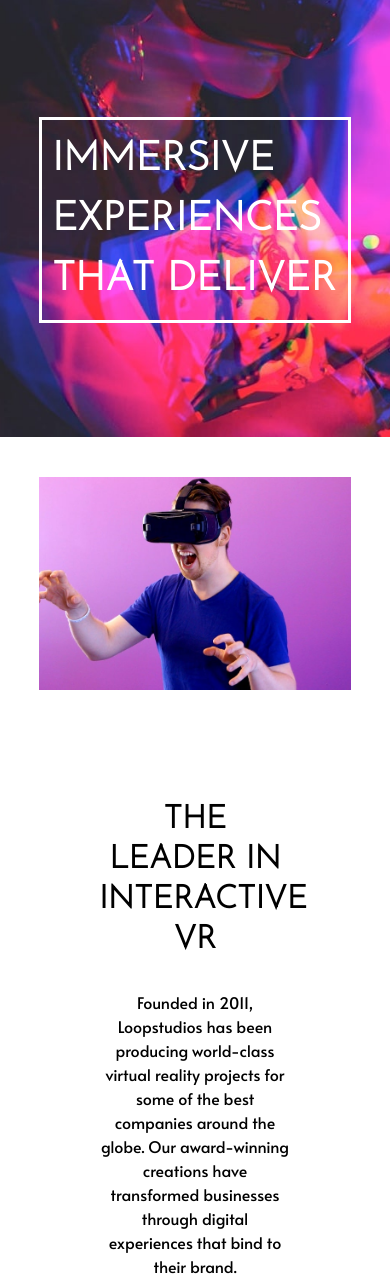
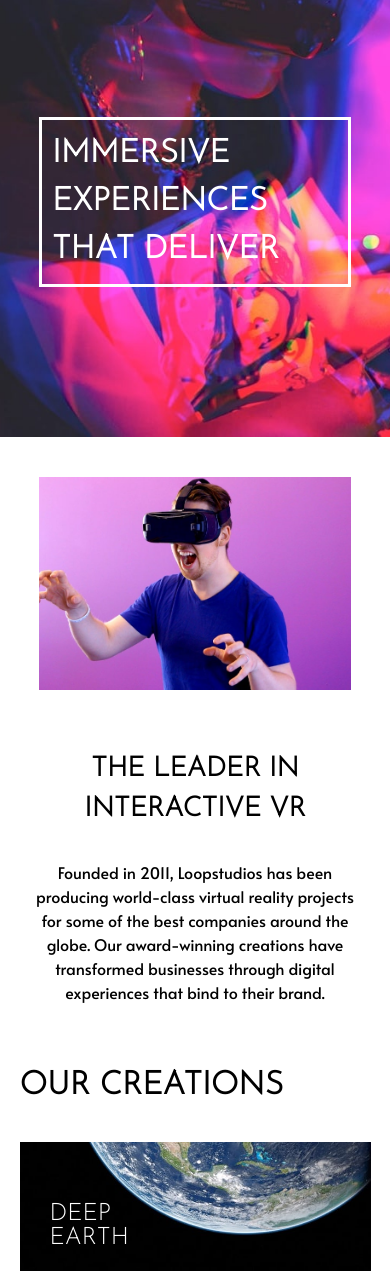
Before and after one commit to ThomasAurelius/fm_loopstudios-landing-page-main, a plain HTML site: page index.html in a window 390 px wide. Shown: the part 63-1344 px from the top of the page. Drawn offline with Linux system fonts and the light colour scheme.

Commit message:
updated css media q lines 661-674

```diff
--- a/style.css
+++ b/style.css
@@ -541,9 +541,9 @@ footer ul li a:focus {
 	.section-2-content {
 		position: unset;
 		margin: 0 auto;
-		width: 80vw;
+		width: 90vw;
 		background-color: white;
-		padding: 60px;
+		padding: 30px;
 	}
 
 	.section-3-container {
@@ -657,3 +657,17 @@ footer ul li a:focus {
 		text-align: center;
 	}
 }
+
+@media (max-width: 400px) {
+	.hero-title {
+		font-size: 2rem;
+	}
+
+	.section-2-content {
+		padding: 10px;
+	}
+
+	.section-2-subtitle {
+		font-size: 1.7rem;
+	}
+}
```
